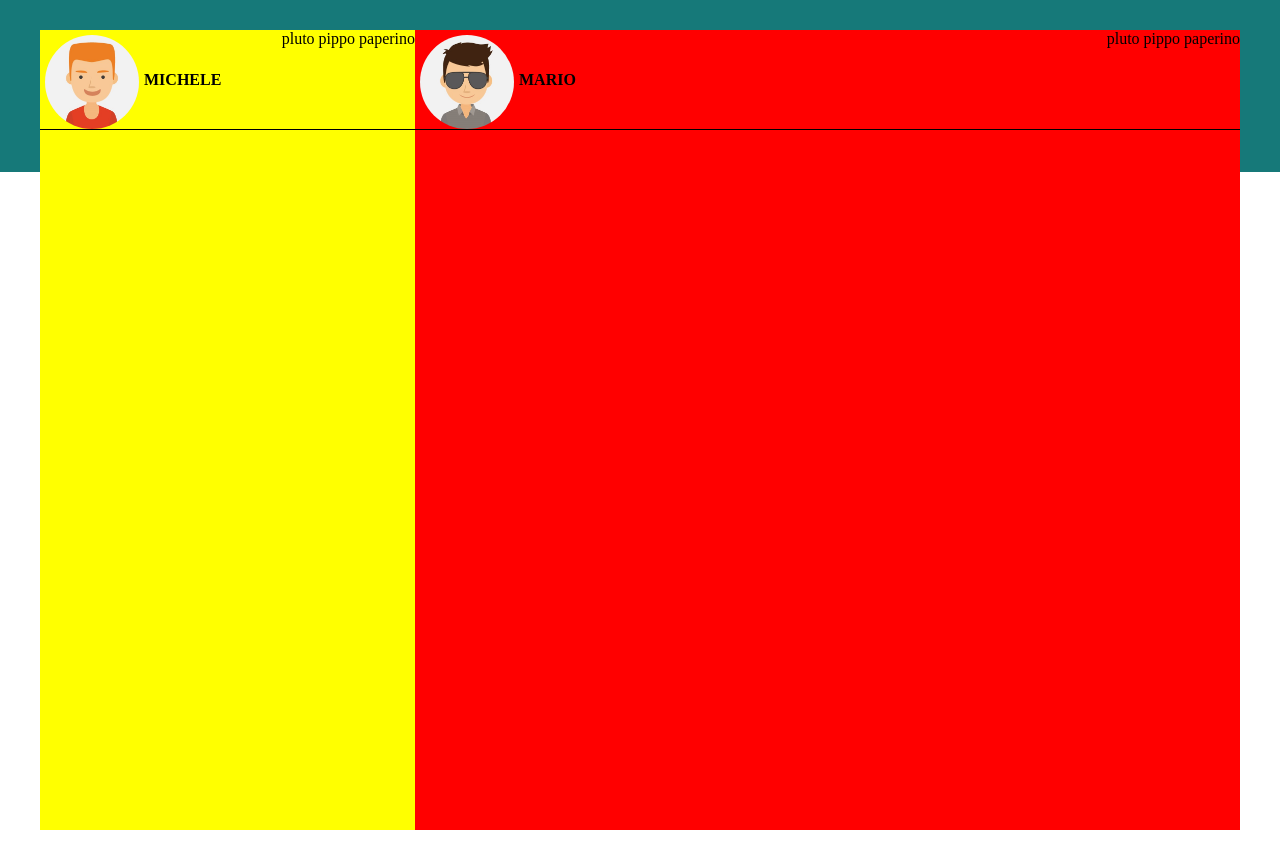
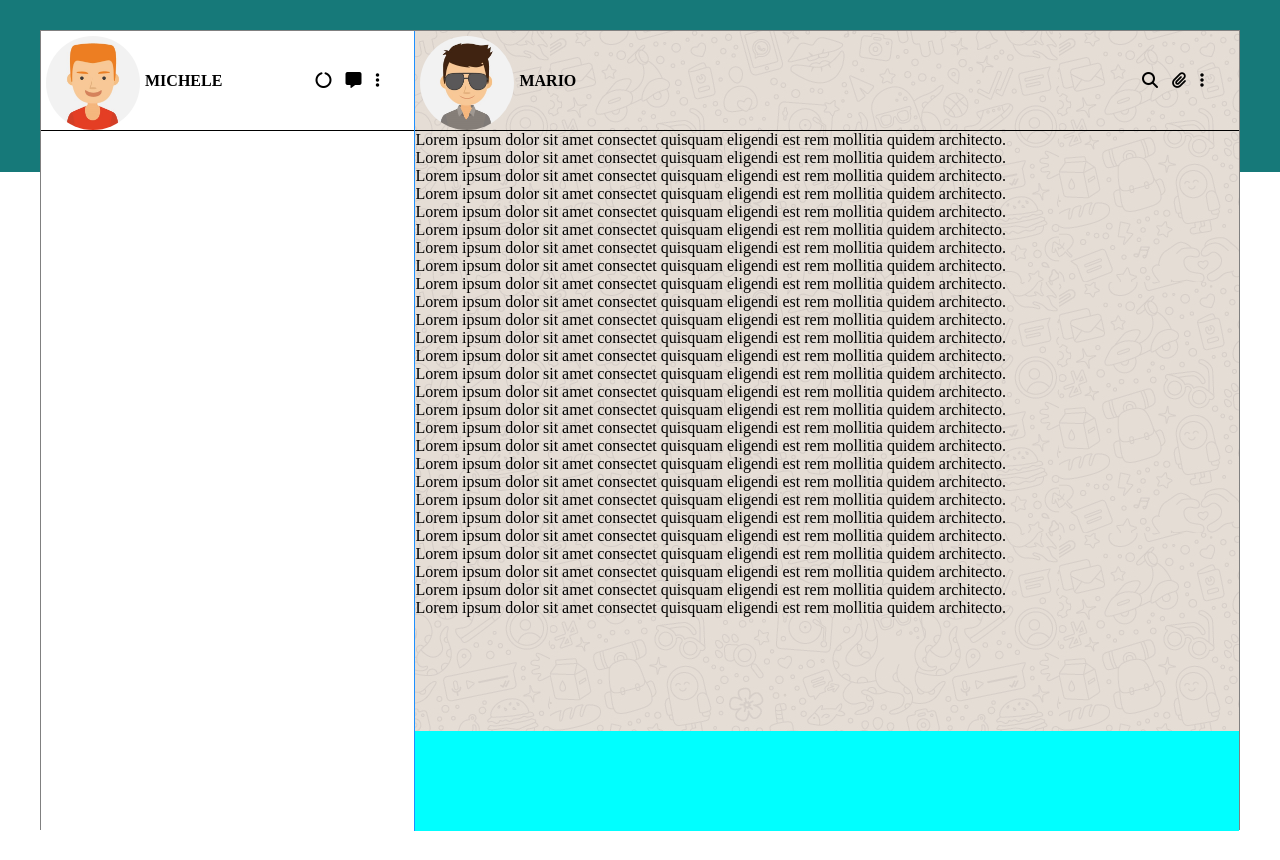
Before and after one commit to SimoneDiPrima/vue-boolzapp, a plain HTML site: page index.html in a window 1280 px wide. Drawn offline with Linux system fonts and the light colour scheme.

Commit message:
divisione main section

```diff
--- a/index.html
+++ b/index.html
@@ -6,7 +6,7 @@
     <meta name="viewport" content="width=device-width, initial-scale=1.0">
 
     <!-- <link href="https://cdn.jsdelivr.net/npm/bootstrap@5.0.2/dist/css/bootstrap.min.css" rel="stylesheet" integrity="sha384-EVSTQN3/azprG1Anm3QDgpJLIm9Nao0Yz1ztcQTwFspd3yD65VohhpuuCOmLASjC" crossorigin="anonymous"> -->
-
+    <script src="https://kit.fontawesome.com/77b4cc17b1.js" crossorigin="anonymous"></script>
     <link rel="stylesheet" href="style.css">
 
     <title>ESERCICCIO</title>
@@ -20,7 +20,9 @@
                     <h4 class="nome-conversazione">MICHELE</h4>
                 </div>
                 <div class="icons-header-section">
-                    pluto pippo paperino
+                    <i class="fa-solid fa-circle-notch"></i>
+                    <i class="fa-solid fa-message center-icons"></i>
+                    <i class="fa-solid fa-ellipsis-vertical"></i>
                 </div>
 
             </header>
@@ -32,10 +34,45 @@
                     <h4 class="nome-conversazione">MARIO</h4>
                 </div>
                 <div class="icons-header-section">
-                    pluto pippo paperino
+                    <i class="fa-solid fa-magnifying-glass"></i>
+                    <i class="fa-solid fa-paperclip center-icons"></i>
+                    <i class="fa-solid fa-ellipsis-vertical"></i>
                 </div>
+            </header>
+            <main class="main-message-section">
+                <p>Lorem ipsum dolor sit amet consectet quisquam eligendi est rem mollitia quidem architecto.</p>
+                <p>Lorem ipsum dolor sit amet consectet quisquam eligendi est rem mollitia quidem architecto.</p>
+                <p>Lorem ipsum dolor sit amet consectet quisquam eligendi est rem mollitia quidem architecto.</p>
+                <p>Lorem ipsum dolor sit amet consectet quisquam eligendi est rem mollitia quidem architecto.</p>
+                <p>Lorem ipsum dolor sit amet consectet quisquam eligendi est rem mollitia quidem architecto.</p>
+                <p>Lorem ipsum dolor sit amet consectet quisquam eligendi est rem mollitia quidem architecto.</p>
+                <p>Lorem ipsum dolor sit amet consectet quisquam eligendi est rem mollitia quidem architecto.</p>
+                <p>Lorem ipsum dolor sit amet consectet quisquam eligendi est rem mollitia quidem architecto.</p>
+                <p>Lorem ipsum dolor sit amet consectet quisquam eligendi est rem mollitia quidem architecto.</p>
+                <p>Lorem ipsum dolor sit amet consectet quisquam eligendi est rem mollitia quidem architecto.</p>
+                <p>Lorem ipsum dolor sit amet consectet quisquam eligendi est rem mollitia quidem architecto.</p>
+                <p>Lorem ipsum dolor sit amet consectet quisquam eligendi est rem mollitia quidem architecto.</p>
+                <p>Lorem ipsum dolor sit amet consectet quisquam eligendi est rem mollitia quidem architecto.</p>
+                <p>Lorem ipsum dolor sit amet consectet quisquam eligendi est rem mollitia quidem architecto.</p>
+                <p>Lorem ipsum dolor sit amet consectet quisquam eligendi est rem mollitia quidem architecto.</p>
+                <p>Lorem ipsum dolor sit amet consectet quisquam eligendi est rem mollitia quidem architecto.</p>
+                <p>Lorem ipsum dolor sit amet consectet quisquam eligendi est rem mollitia quidem architecto.</p>
+                <p>Lorem ipsum dolor sit amet consectet quisquam eligendi est rem mollitia quidem architecto.</p>
+                <p>Lorem ipsum dolor sit amet consectet quisquam eligendi est rem mollitia quidem architecto.</p>
+                <p>Lorem ipsum dolor sit amet consectet quisquam eligendi est rem mollitia quidem architecto.</p>
+                <p>Lorem ipsum dolor sit amet consectet quisquam eligendi est rem mollitia quidem architecto.</p>
+                <p>Lorem ipsum dolor sit amet consectet quisquam eligendi est rem mollitia quidem architecto.</p>
+                <p>Lorem ipsum dolor sit amet consectet quisquam eligendi est rem mollitia quidem architecto.</p>
+                <p>Lorem ipsum dolor sit amet consectet quisquam eligendi est rem mollitia quidem architecto.</p>
+                <p>Lorem ipsum dolor sit amet consectet quisquam eligendi est rem mollitia quidem architecto.</p>
+                <p>Lorem ipsum dolor sit amet consectet quisquam eligendi est rem mollitia quidem architecto.</p>
+                <p>Lorem ipsum dolor sit amet consectet quisquam eligendi est rem mollitia quidem architecto.</p>
 
-            </header>
+            </main>
+            <footer>
+
+
+            </footer>
         </div>
    </div>
 </body>
--- a/style.css
+++ b/style.css
@@ -13,18 +13,20 @@ body{
     display:flex;
     flex-direction:row;
     height:100vh;
+    border: 1px solid gray;
+    background-image: url("img/mine.jpg");
 
 }
 
 .sidebar{
     width:400px;
     height: 100vh;
-    background-color:yellow;
+    background-color: white;
+    border-right:1px solid dodgerblue;
 }
 .main-section{
     height: 100vh;
     width:calc(100vw - 400px);
-    background-color:red;
 }
 
 .header-name-section{
@@ -46,3 +48,18 @@ body{
     line-height: 100px;
     margin-left:5px;
 }
+.icons-header-section{
+    line-height: 100px;
+    margin-right:35px;
+}
+.center-icons{
+    margin:10px;
+}
+.main-message-section{
+    height:calc(100vh - 200px);
+    overflow-y: auto;
+}
+footer{
+    height:100px;
+    background-color: aqua;
+}
```
